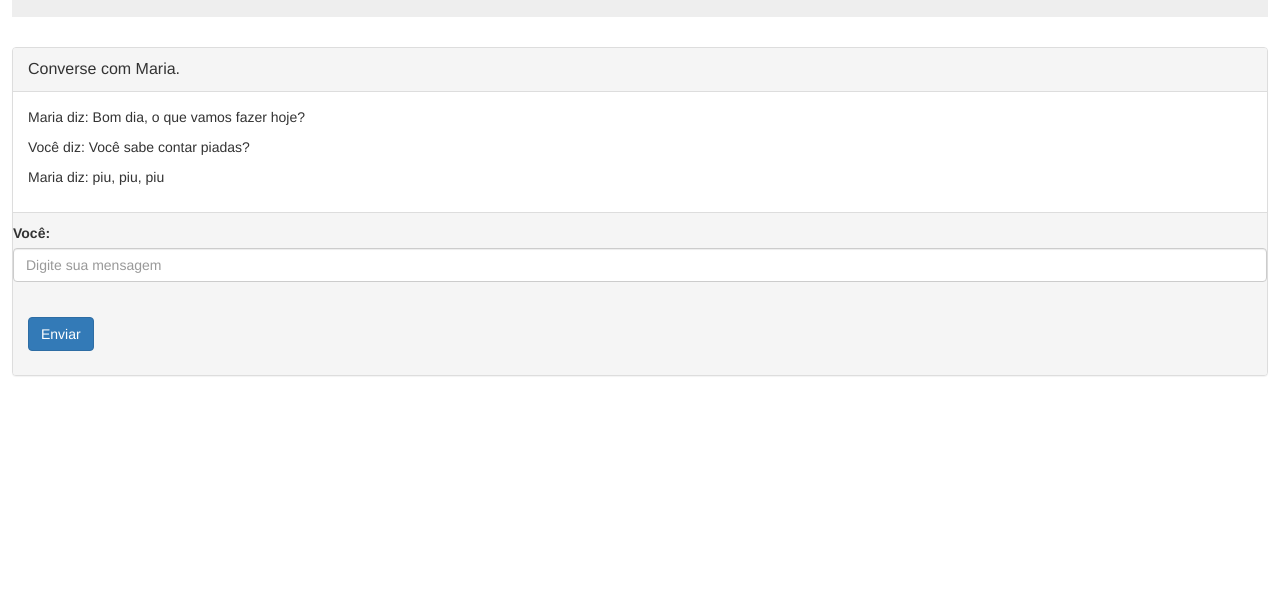
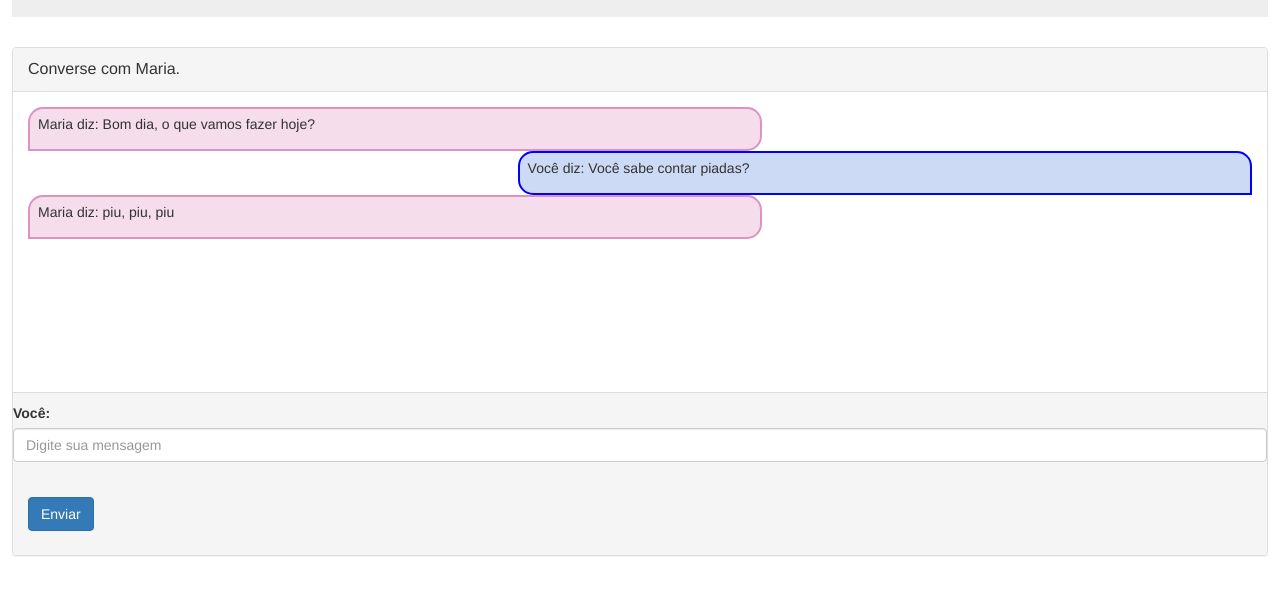
Before and after one commit to felipealbuquerq/assistente-pessoal, a website: page views/index.html in a window 1280 px wide. Shown: the part 137-732 px from the top of the page. Drawn offline with nearby package versions, Linux system fonts and the light colour scheme; some packages are replaced by stand-ins of ours; files whose address does not match are found by name.

Commit message:
começando a criar o estilo do chat

```diff
--- /dev/null
+++ b/frontend/css/estilo.css
@@ -0,0 +1,22 @@
+.watson-diz{
+    border: 2px solid #db8abce7;
+    background: #db8abc49;
+    width: 60%;
+    border-radius: 15px 15px 15px 0px;
+    float: left;
+    padding: 5px 3px 5px 8px;
+}
+
+.user-diz {
+    border: 2px solid blue;
+    background: #4d7fdd49;
+    width: 60%;
+    border-radius: 15px 15px 0px 15px;
+    float: right;
+    padding: 5px 3px 5px 8px;
+}
+
+.janela-chat {
+    height: 300px;
+    overflow: scroll
+}
--- a/frontend/html/chat.html
+++ b/frontend/html/chat.html
@@ -2,10 +2,10 @@
 		<div class="panel-heading">
 			<p class="panel-title">Converse com Maria.</p>
 		</div>
-		<div class="panel-body">
+		<div class="panel-body janela-chat ">
 			<div ng-repeat="c in conversa">
-				<div ng-show="c.autor"><p>Maria diz: {{c.text}}</p></div>
-				<div ng-show="!c.autor"><p>Você diz: {{c.text}}</p></div>
+				<div ng-show="c.autor" class="watson-diz"><p>Maria diz: {{c.text}}</p></div>
+				<div ng-show="!c.autor" class="user-diz"><p>Você diz: {{c.text}}</p></div>
             </div>
 		</div>
 		<div class="panel-footer">
--- a/views/index.html
+++ b/views/index.html
@@ -2,6 +2,7 @@
 
 <head>
 	<link rel="stylesheet" href="https://maxcdn.bootstrapcdn.com/bootstrap/3.3.7/css/bootstrap.min.css">
+	<link rel="stylesheet" href="../frontend/css/estilo.css">
 	<script src="https://ajax.googleapis.com/ajax/libs/jquery/3.1.1/jquery.min.js"></script>
 	<script src="https://maxcdn.bootstrapcdn.com/bootstrap/3.3.7/js/bootstrap.min.js"></script>
 	<script src="https://ajax.googleapis.com/ajax/libs/angularjs/1.6.7/angular.min.js"></script>
```
Also changed, not shown: app.js (+6 -6 lines), routes/conversation.js (+19 -0 lines), services/watson/conversationService.js (+1 -17 lines).
